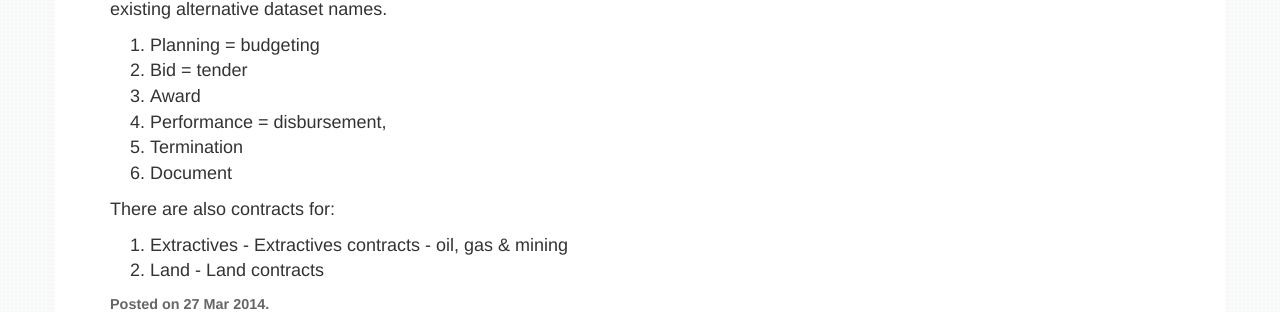
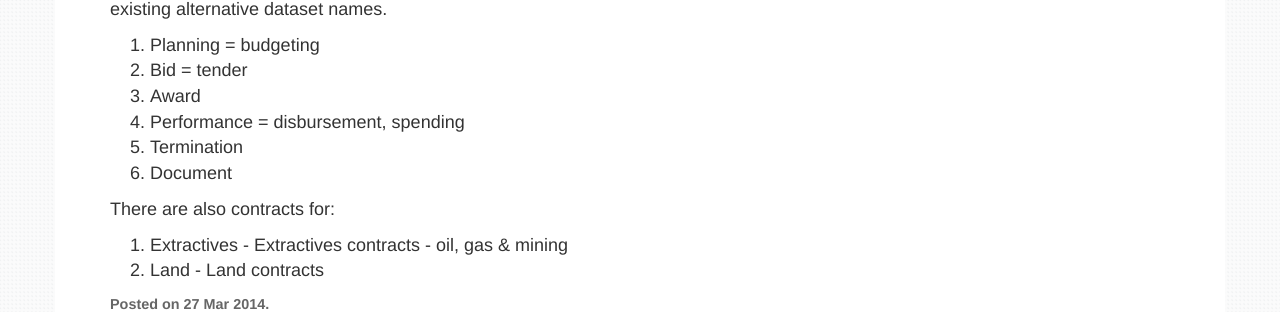
Before and after one commit to open-contracting/open-contracting.github.io, a Jekyll site: the page built from pages/notes/datasets/glossary.md, in a window 1280 px wide and 991 px high. Shown: the part 496-808 px from the top of the window. Built offline with Jekyll 4.4.1, drawn with Linux system fonts in a browser that asks for light colours; nearby versions of some CDN libraries; Markdown is read by kramdown in place of the engine named in the settings.

Commit message:
Update glossary.md

```diff
--- a/pages/notes/datasets/glossary.md
+++ b/pages/notes/datasets/glossary.md
@@ -18,7 +18,7 @@ However, different organizations/publishers will use other naming properties for
 1. Planning = budgeting
 1. Bid = tender
 1. Award
-1. Performance = disbursement,
+1. Performance = disbursement, spending
 1. Termination
 1. Document
 
```
